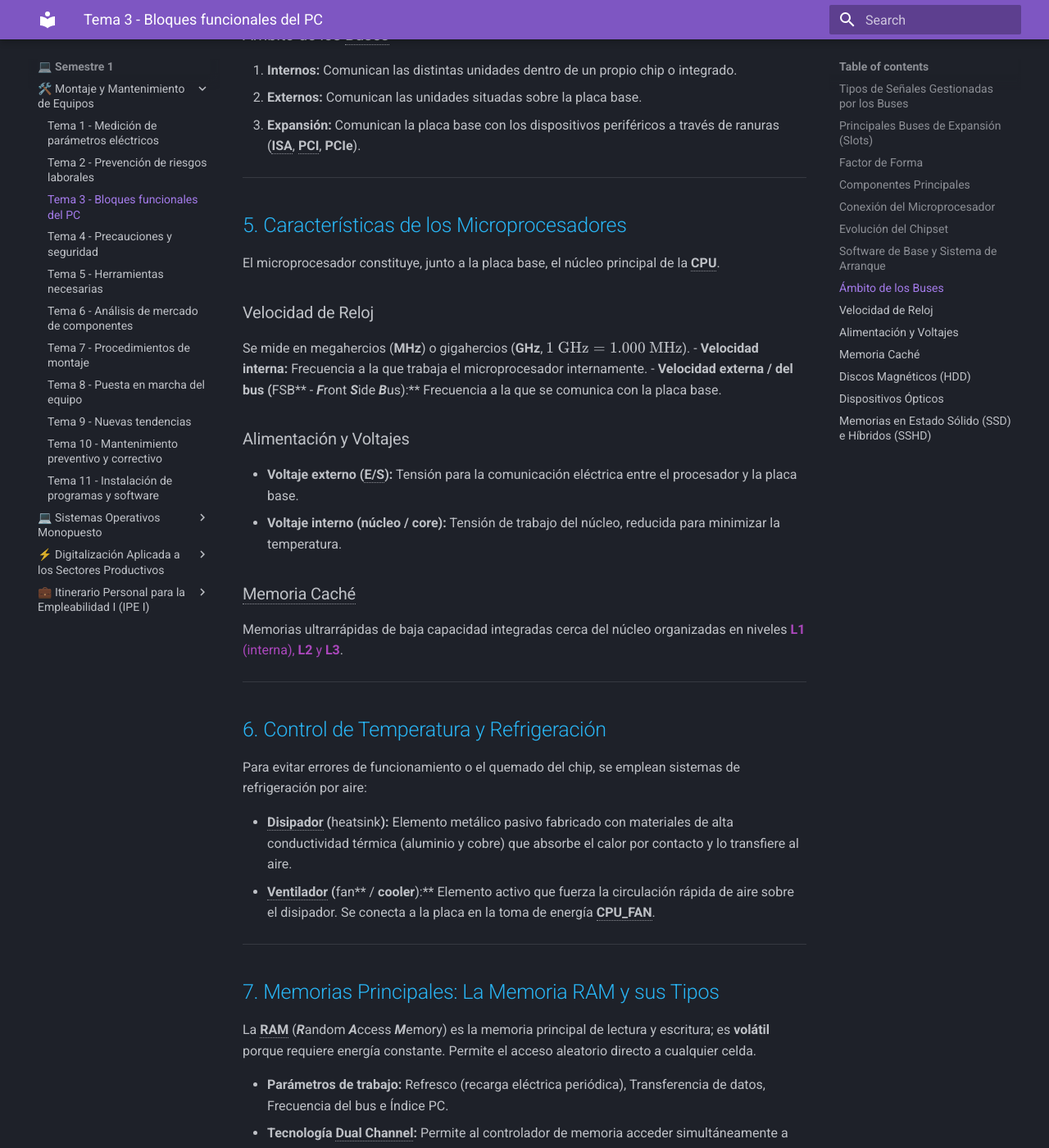
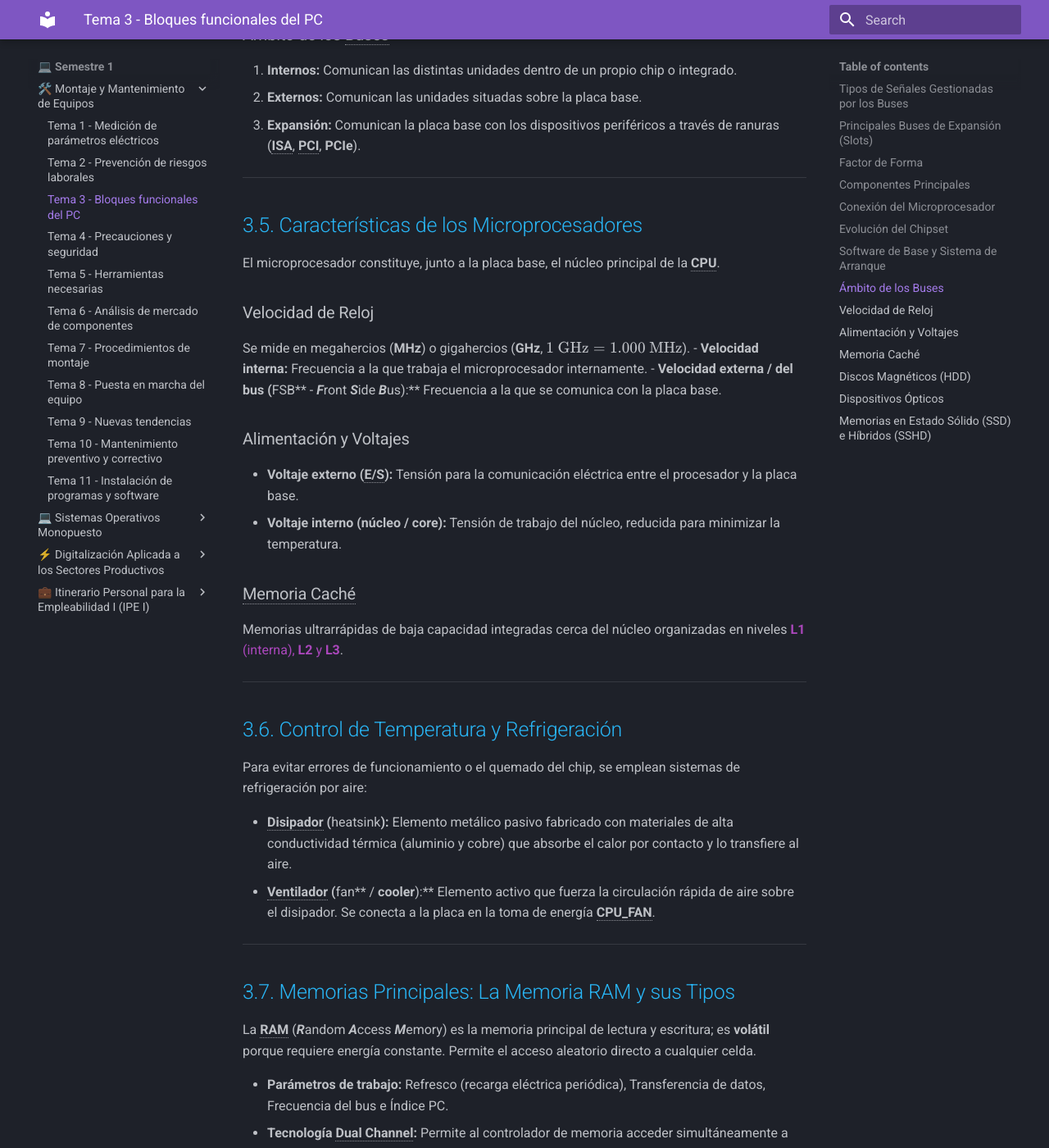
Before and after one commit to Beamspark/SMR-Apuntes, an MkDocs documentation site: the page built from docs/smr/montaje/tema-3.md, in a window 1280 px wide and 1400 px high, scrolled down 3884 px. Shown: the whole window at 82% size. Built offline with MkDocs 1.6.1 and Material for MkDocs 9.7.7, drawn with Linux system fonts in a browser that asks for light colours; some of the changed text lies outside the part shown.

Commit message:
Update tema-3.md

```diff
--- a/docs/smr/montaje/tema-3.md
+++ b/docs/smr/montaje/tema-3.md
@@ -1,6 +1,6 @@
 <h1 style="color: #ab47bc;">🖥️ Tema 3 — Identificación de los Bloques Funcionales de un Sistema Microinformático</h1>
 
-<h2 style="color: #29b6f6;">1. Arquitectura General y Funciones de Cada Bloque (Modelo Von Neumann)</h2>
+<h2 style="color: #29b6f6;">3.1. Arquitectura General y Funciones de Cada Bloque (Modelo Von Neumann)</h2>
 
 Un equipo informático se estructura físicamente en la **CPU** (***C***entral ***P***rocessing ***U***nit), los **periféricos internos** (dentro de la caja) y los **periféricos externos de entrada/salida** (**E/S** / **I/O** - ***I***nput/***O***utput). Su organización interna sigue el <span style="color: #ab47bc;">modelo de Von Neumann</span>:
 
@@ -18,7 +18,7 @@
 
 ---
 
-<h2 style="color: #29b6f6;">2. Reconocimiento de la Arquitectura de Buses</h2>
+<h2 style="color: #29b6f6;">3.2. Reconocimiento de la Arquitectura de Buses</h2>
 
 Los <span style="color: #ab47bc;">buses</span> son las vías de comunicación compuestas por líneas de circuitos impresos o cables por donde circula la información entre los distintos bloques del equipo:
 
@@ -35,7 +35,7 @@
 
 ---
 
-<h2 style="color: #29b6f6;">3. Características de la Placa Base y Componentes</h2>
+<h2 style="color: #29b6f6;">3.3. Características de la Placa Base y Componentes</h2>
 
 La **placa base** es el elemento determinante para comprobar las compatibilidades físicas y electrónicas de todo el equipo.
 
@@ -61,7 +61,7 @@
 
 ---
 
-<h2 style="color: #29b6f6;">4. Dispositivos Integrados en Placa y Software de Base</h2>
+<h2 style="color: #29b6f6;">3.4. Dispositivos Integrados en Placa y Software de Base</h2>
 
 ### Conexión del Microprocesador
 - **Zócalo (socket):** Conector plano matrizado formado por un gran número de orificios/contactos sobre el que se apoya el procesador.
@@ -84,7 +84,7 @@
 
 ---
 
-<h2 style="color: #29b6f6;">5. Características de los Microprocesadores</h2>
+<h2 style="color: #29b6f6;">3.5. Características de los Microprocesadores</h2>
 
 El microprocesador constituye, junto a la placa base, el núcleo principal de la **CPU**.
 
@@ -102,7 +102,7 @@
 
 ---
 
-<h2 style="color: #29b6f6;">6. Control de Temperatura y Refrigeración</h2>
+<h2 style="color: #29b6f6;">3.6. Control de Temperatura y Refrigeración</h2>
 
 Para evitar errores de funcionamiento o el quemado del chip, se emplean sistemas de refrigeración por aire:
 
@@ -111,7 +111,7 @@
 
 ---
 
-<h2 style="color: #29b6f6;">7. Memorias Principales: La Memoria RAM y sus Tipos</h2>
+<h2 style="color: #29b6f6;">3.7. Memorias Principales: La Memoria RAM y sus Tipos</h2>
 
 La **RAM** (***R***andom ***A***ccess ***M***emory) es la memoria principal de lectura y escritura; es **volátil** porque requiere energía constante. Permite el acceso aleatorio directo a cualquier celda.
 
@@ -130,7 +130,7 @@
 
 ---
 
-<h2 style="color: #29b6f6;">8. Almacenamiento Secundario Masivo</h2>
+<h2 style="color: #29b6f6;">3.8. Almacenamiento Secundario Masivo</h2>
 
 Almacenamiento no volátil, permanente, de gran capacidad y menor coste por megabyte que la **RAM**.
 
@@ -155,7 +155,7 @@
 
 ---
 
-<h2 style="color: #29b6f6;">9. Adaptador Gráfico y Monitor</h2>
+<h2 style="color: #29b6f6;">3.9. Adaptador Gráfico y Monitor</h2>
 
 La tarjeta gráfica procesa la información que se muestra en la pantalla. Puede estar integrada en el procesador o ser una tarjeta de expansión independiente.
 
@@ -167,7 +167,7 @@
 
 ---
 
-<h2 style="color: #29b6f6;">10. Otras Tarjetas de Expansión</h2>
+<h2 style="color: #29b6f6;">3.10. Otras Tarjetas de Expansión</h2>
 
 - **Tarjeta Capturadora de Vídeo:** Convierte vídeo analógico a digital. Conectores **BNC**, **S-Video** y **RCA**.
 - **Tarjeta Sintonizadora de Televisión:** Sintoniza y graba canales de TV (analógica, digital, híbrida, satélite).
@@ -178,7 +178,7 @@
 
 ---
 
-<h2 style="color: #29b6f6;">11. Conectividad LAN y WAN</h2>
+<h2 style="color: #29b6f6;">3.11. Conectividad LAN y WAN</h2>
 
 - **LAN** (***L***ocal ***A***rea ***N***etwork): Red privada local de extensión reducida.
 - **MAN** (***M***etropolitan ***A***rea ***N***etwork): Red pública municipal o entre varios edificios.
@@ -189,7 +189,7 @@
 
 ---
 
-<h2 style="color: #29b6f6;">12. Controladores de Dispositivos (Drivers)</h2>
+<h2 style="color: #29b6f6;">3.12. Controladores de Dispositivos (Drivers)</h2>
 
 - **Driver / Controlador:** Software imprescindible facilitado por el fabricante que permite al **Sistema Operativo** reconocer, interpretar y gestionar el funcionamiento de un componente hardware.
 
```
